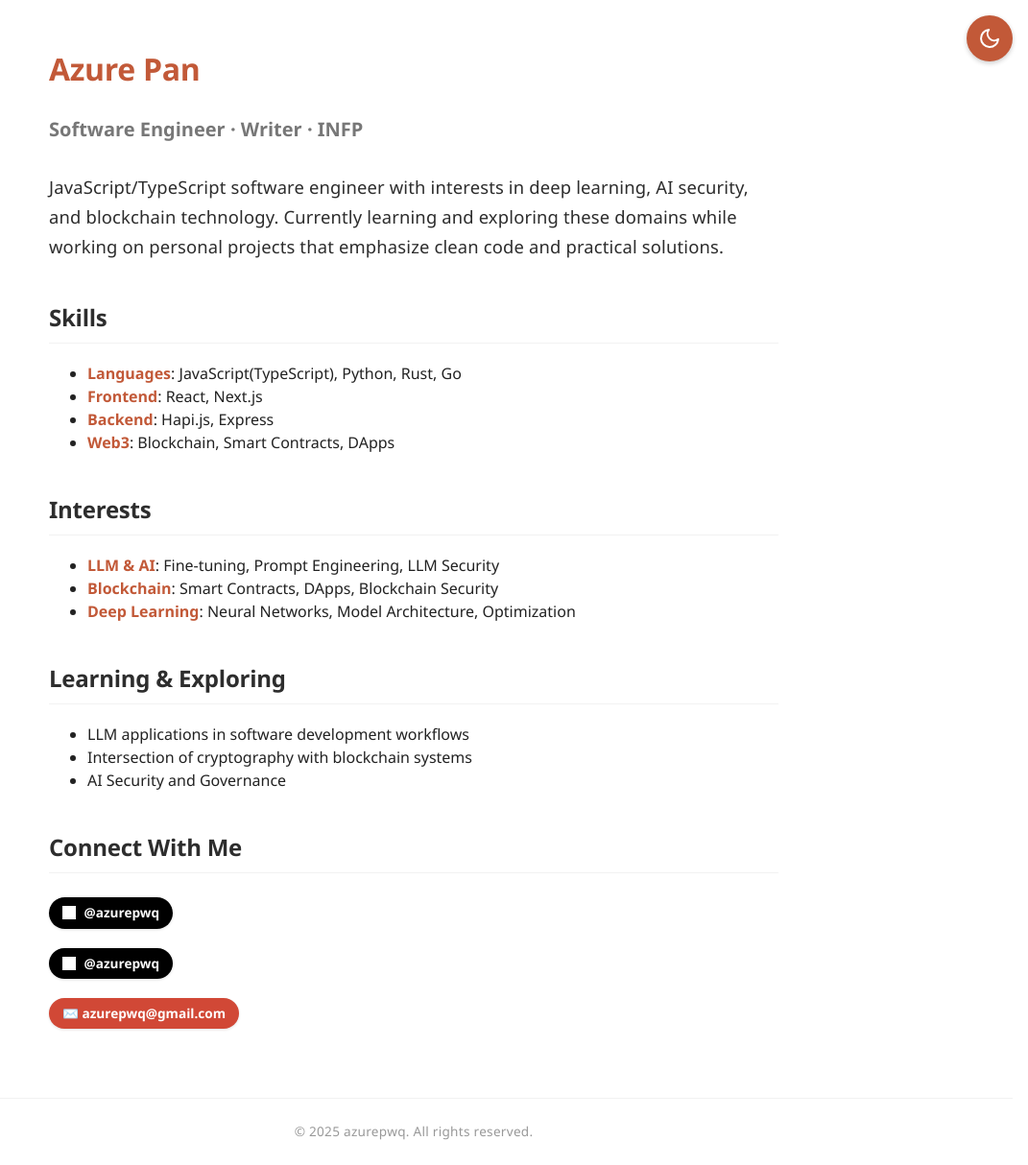
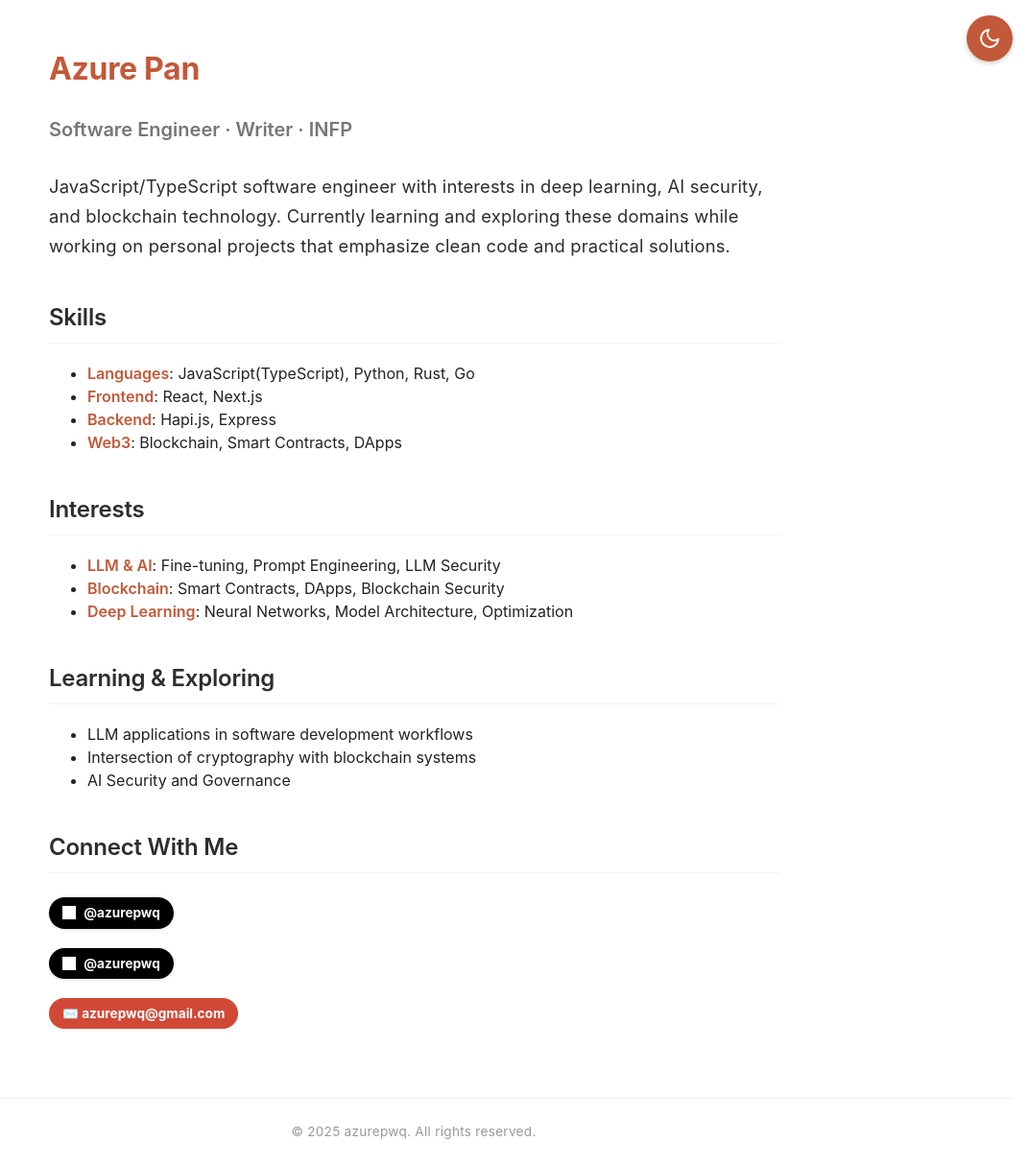
Before and after one commit to azurepwq/azurepwq, a Jekyll site: the page built from index.md, in a window 1280 px wide. Shown: the whole page at 96% size, without its empty margins (209-1280 px from the left). Built offline with Jekyll 4.4.1, drawn with Linux system fonts in a browser that asks for light colours; some web fonts are replaced; grey boxes are pictures that could not be loaded.

Commit message:
Add font optimization with font-display swap

```diff
--- a/_layouts/default.html
+++ b/_layouts/default.html
@@ -6,6 +6,12 @@
   <meta name="description" content="azurepwq - JavaScript/TypeScript software engineer with interests in deep learning, AI security, and blockchain technology">
   <meta name="theme-color" content="#C25938">
   <meta name="theme-color" media="(prefers-color-scheme: dark)" content="#121520">
+
+  <!-- Font Optimization -->
+  <link rel="preconnect" href="https://fonts.gstatic.com" crossorigin>
+  <meta name="font-rendering" content="optimizeLegibility">
+  <link rel="preload" href="https://fonts.gstatic.com/s/inter/v12/UcC73FwrK3iLTeHuS_fvQtMwCp50KnMa1ZL7.woff2" as="font" type="font/woff2" crossorigin>
+  <link rel="stylesheet" href="{% include asset_path.html path='/assets/fonts/fonts.css' %}">
 
   <!-- Performance optimizations -->
   <link rel="dns-prefetch" href="https://raw.githubusercontent.com">
--- a/assets/css/style.css
+++ b/assets/css/style.css
@@ -3,7 +3,7 @@
 }
 
 body {
-  font-family: 'Segoe UI', Arial, sans-serif;
+  font-family: var(--font-primary);
   background: var(--bg-color);
   color: var(--text-color);
   margin: 0;
@@ -24,6 +24,7 @@
   font-weight: 700;
   letter-spacing: -0.01em;
   font-size: clamp(1.5rem, 3.5vw, 2rem);
+  font-family: var(--font-primary);
 }
 
 h2 {
@@ -35,6 +36,7 @@
   padding-bottom: 0.5rem;
   border-bottom: 1px solid var(--border-color);
   font-size: clamp(1.3rem, 3vw, 1.5rem);
+  font-family: var(--font-primary);
 }
 
 h3 {
@@ -43,16 +45,19 @@
   margin-bottom: 1rem;
   font-weight: 600;
   font-size: clamp(1.1rem, 2.5vw, 1.25rem);
+  font-family: var(--font-primary);
 }
 
 h4 {
   color: #525252;
   font-size: clamp(1rem, 2vw, 1.1rem);
+  font-family: var(--font-primary);
 }
 
 h5 {
   color: #646464; /* Lightest */
   font-size: clamp(0.9rem, 1.8vw, 1rem);
+  font-family: var(--font-primary);
 }
 
 /* Primary color variables */
@@ -426,3 +431,12 @@
     font-size: 0.8em;
   }
 }
+
+/* Adding font-display swap to any existing @font-face declarations */
+@font-face {
+  font-family: 'System UI';
+  font-style: normal;
+  font-weight: 400;
+  src: local(".SFNS-Regular"), local(".SFNSText-Regular"), local(".HelveticaNeueDeskInterface-Regular"), local(".LucidaGrandeUI"), local("Segoe UI"), local("Ubuntu"), local("Roboto-Regular"), local("DroidSans"), local("Tahoma");
+  font-display: swap;
+}
--- /dev/null
+++ b/assets/fonts/fonts.css
@@ -0,0 +1,56 @@
+/*
+ * Web Font Loading with Font Display Swap
+ * Version: {{ site.asset_version }}
+ * Generated: {{ site.time | date: '%Y-%m-%d %H:%M' }}
+ */
+
+/* System font stack for fallback */
+@font-face {
+  font-family: 'System UI';
+  font-style: normal;
+  font-weight: 400;
+  src: local(".SFNS-Regular"), local(".SFNSText-Regular"), local(".HelveticaNeueDeskInterface-Regular"), local(".LucidaGrandeUI"), local("Segoe UI"), local("Ubuntu"), local("Roboto-Regular"), local("DroidSans"), local("Tahoma");
+  font-display: swap;
+}
+
+@font-face {
+  font-family: 'System UI';
+  font-style: normal;
+  font-weight: 700;
+  src: local(".SFNS-Bold"), local(".SFNSText-Bold"), local(".HelveticaNeueDeskInterface-Bold"), local(".LucidaGrandeUI"), local("Segoe UI Bold"), local("Ubuntu Bold"), local("Roboto-Bold"), local("DroidSans-Bold"), local("Tahoma Bold");
+  font-display: swap;
+}
+
+/* Inter Font - A modern, clean sans-serif font */
+@font-face {
+  font-family: 'Inter';
+  font-style: normal;
+  font-weight: 400;
+  font-display: swap;
+  src: url('https://fonts.gstatic.com/s/inter/v12/UcC73FwrK3iLTeHuS_fvQtMwCp50KnMa1ZL7.woff2') format('woff2');
+  unicode-range: U+0000-00FF, U+0131, U+0152-0153, U+02BB-02BC, U+02C6, U+02DA, U+02DC, U+2000-206F, U+2074, U+20AC, U+2122, U+2191, U+2193, U+2212, U+2215, U+FEFF, U+FFFD;
+}
+
+@font-face {
+  font-family: 'Inter';
+  font-style: normal;
+  font-weight: 600;
+  font-display: swap;
+  src: url('https://fonts.gstatic.com/s/inter/v12/UcC73FwrK3iLTeHuS_fvQtMwCp50KnMa1ZL7.woff2') format('woff2');
+  unicode-range: U+0000-00FF, U+0131, U+0152-0153, U+02BB-02BC, U+02C6, U+02DA, U+02DC, U+2000-206F, U+2074, U+20AC, U+2122, U+2191, U+2193, U+2212, U+2215, U+FEFF, U+FFFD;
+}
+
+@font-face {
+  font-family: 'Inter';
+  font-style: normal;
+  font-weight: 700;
+  font-display: swap;
+  src: url('https://fonts.gstatic.com/s/inter/v12/UcC73FwrK3iLTeHuS_fvQtMwCp50KnMa1ZL7.woff2') format('woff2');
+  unicode-range: U+0000-00FF, U+0131, U+0152-0153, U+02BB-02BC, U+02C6, U+02DA, U+02DC, U+2000-206F, U+2074, U+20AC, U+2122, U+2191, U+2193, U+2212, U+2215, U+FEFF, U+FFFD;
+}
+
+/* Font Variables */
+:root {
+  --font-primary: 'Inter', 'System UI', -apple-system, BlinkMacSystemFont, 'Segoe UI', Roboto, Oxygen, Ubuntu, Cantarell, 'Helvetica Neue', sans-serif;
+  --font-secondary: 'System UI', -apple-system, BlinkMacSystemFont, 'Segoe UI', Roboto, Oxygen, Ubuntu, Cantarell, 'Helvetica Neue', sans-serif;
+}
```
Also changed, not shown: service-worker.js (+28 -1 lines).
